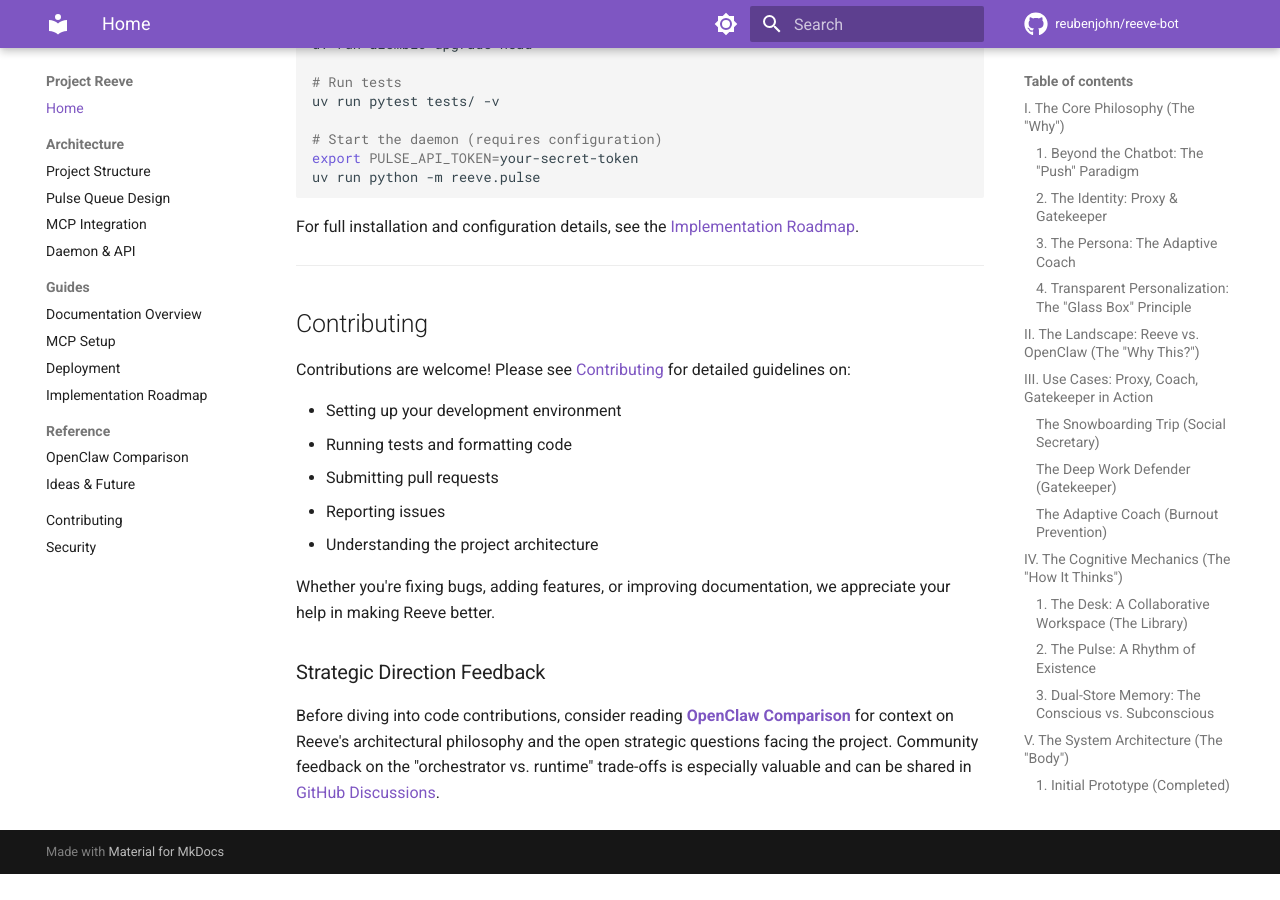
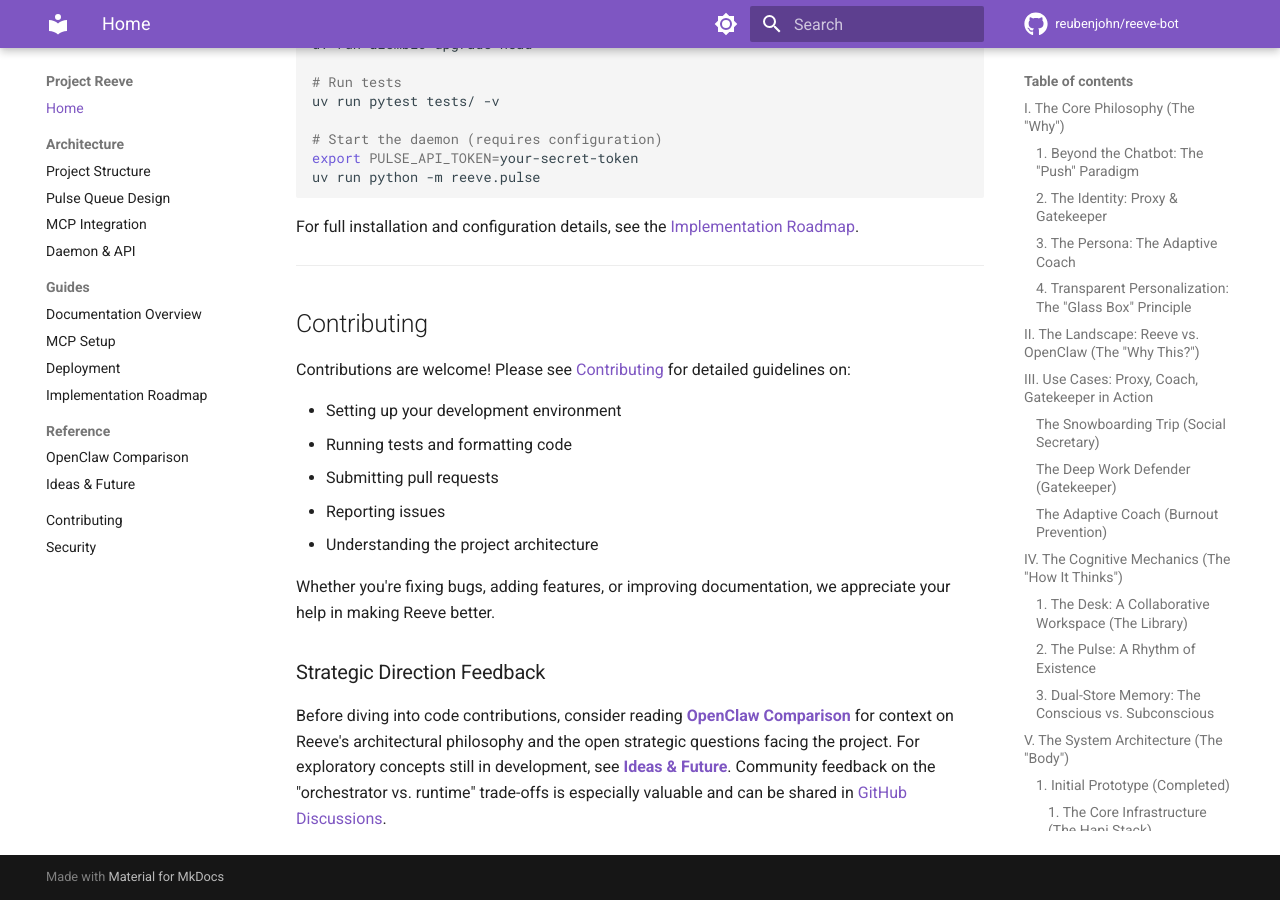
Before and after one commit to reubenjohn/reeve_bot, an MkDocs documentation site: the page built from docs/index.md, in a window 1280 px wide and 900 px high, scrolled down 9552 px. Built offline with MkDocs 1.6.1 and Material for MkDocs 9.7.7, drawn with Linux system fonts in a browser that asks for light colours; comment, search, counter and statistics services are not loaded; before the commit the page ends 10426 px from its top, so only the background shows below that.

Commit message:
docs: Add IDEAS.md references to index.md
Co-Authored-By: Claude Opus 4.5 <noreply@anthropic.com>

```diff
--- a/docs/index.md
+++ b/docs/index.md
@@ -6,7 +6,7 @@
 
 > A proactive AI assistant that operates on a "Push" paradigm - anticipating needs and taking action rather than waiting for prompts.
 
-**Quick Links:** [GitHub](https://github.com/reubenjohn/reeve-bot) | [Installation](#quick-start) | [Architecture](01_PULSE_QUEUE_DESIGN.md) | [MCP Setup](MCP_SETUP.md) | [Contributing](https://github.com/reubenjohn/reeve-bot/blob/master/CONTRIBUTING.md)
+**Quick Links:** [GitHub](https://github.com/reubenjohn/reeve-bot) | [Installation](#quick-start) | [Architecture](01_PULSE_QUEUE_DESIGN.md) | [MCP Setup](MCP_SETUP.md) | [Ideas & Future](IDEAS.md) | [Contributing](https://github.com/reubenjohn/reeve-bot/blob/master/CONTRIBUTING.md)
 
 ---
 
@@ -313,4 +313,4 @@ Whether you're fixing bugs, adding features, or improving documentation, we appr
 
 ### Strategic Direction Feedback
 
-Before diving into code contributions, consider reading **[OpenClaw Comparison](OpenClaw_COMPARISON.md)** for context on Reeve's architectural philosophy and the open strategic questions facing the project. Community feedback on the "orchestrator vs. runtime" trade-offs is especially valuable and can be shared in [GitHub Discussions](https://github.com/reubenjohn/reeve-bot/discussions).
+Before diving into code contributions, consider reading **[OpenClaw Comparison](OpenClaw_COMPARISON.md)** for context on Reeve's architectural philosophy and the open strategic questions facing the project. For exploratory concepts still in development, see **[Ideas & Future](IDEAS.md)**. Community feedback on the "orchestrator vs. runtime" trade-offs is especially valuable and can be shared in [GitHub Discussions](https://github.com/reubenjohn/reeve-bot/discussions).
```
